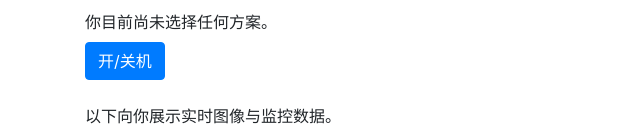
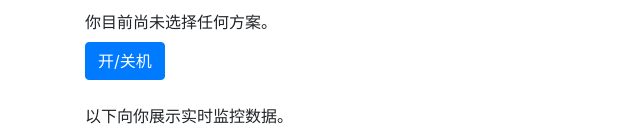
Before and after one commit to waser1999/mysite, a Django app: page /status.html in a window 1280 px wide. Shown: the part 126-262 px from the top of the page, without its empty margins (0-640 px from the left). Run offline with Django 3.2, Linux system fonts and the light colour scheme; the visitor is signed in with stand-in values (Sample User, id 1).

```diff
--- a/siteapp/templates/status.html
+++ b/siteapp/templates/status.html
@@ -21,7 +21,7 @@
   </form>
   <br>
   <table class="table">
-    <label>以下向你展示实时图像与监控数据。</label>
+    <label>以下向你展示实时监控数据。</label>
     <img id="photo" src="{{ userInfo.photo.url }}">
     <thead>
       <tr>
--- a/siteapp/views.py
+++ b/siteapp/views.py
@@ -285,7 +285,7 @@ def sendApi(request):
 
             if new_data['error_hint'] != u['error_s']:
                 if new_data['error_hint'] != "0":
-                    s += "机器报错，错误信息：" + new_data['error_hint'] + "\n"
+                    s += "你的机器给你发送了相关信息：" + new_data['error_hint'] + "\n"
                 userInfo.objects.filter(user = username).update(error_s = new_data['error_hint'])
             if s != "":
                 send_mail(
```
